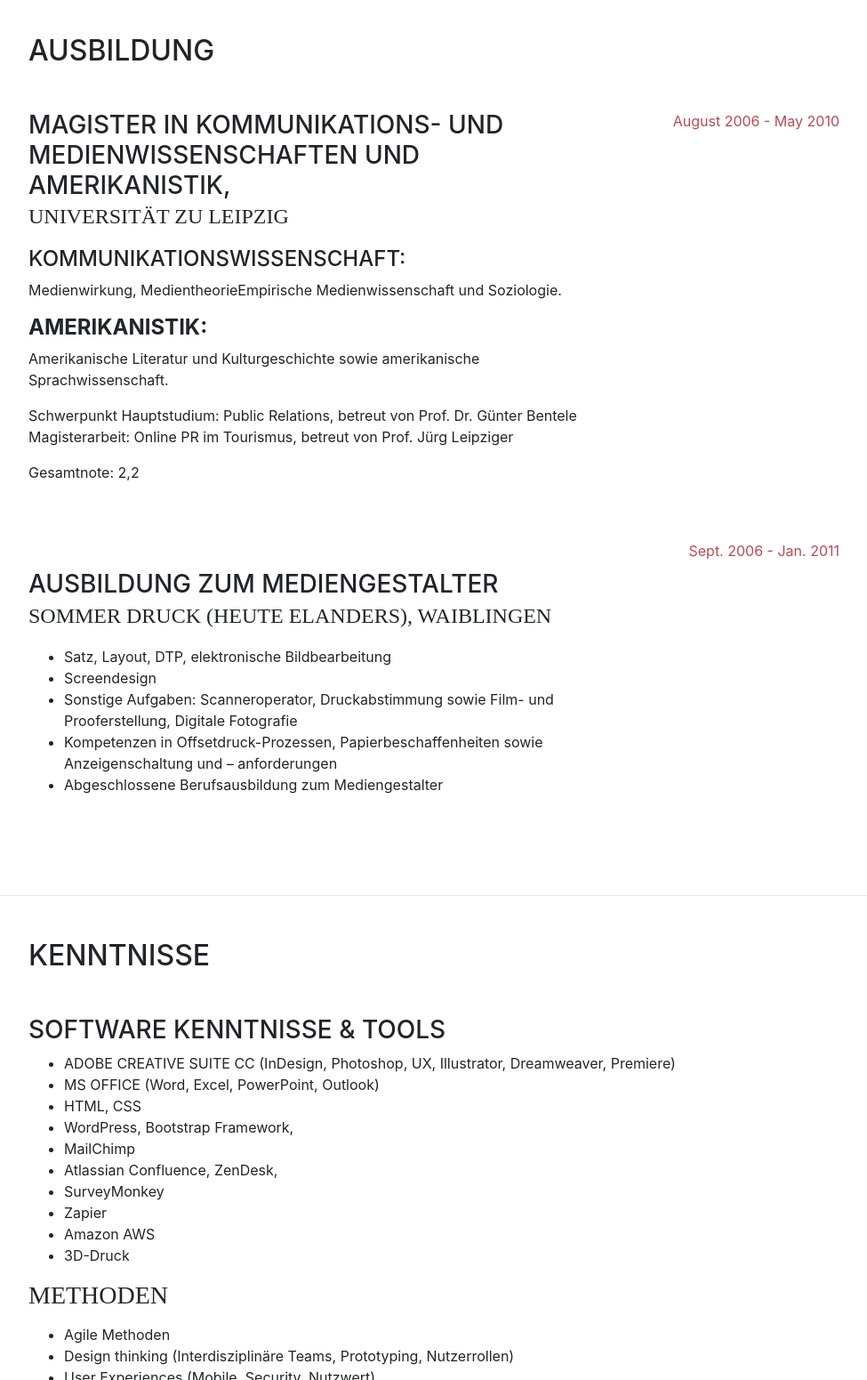
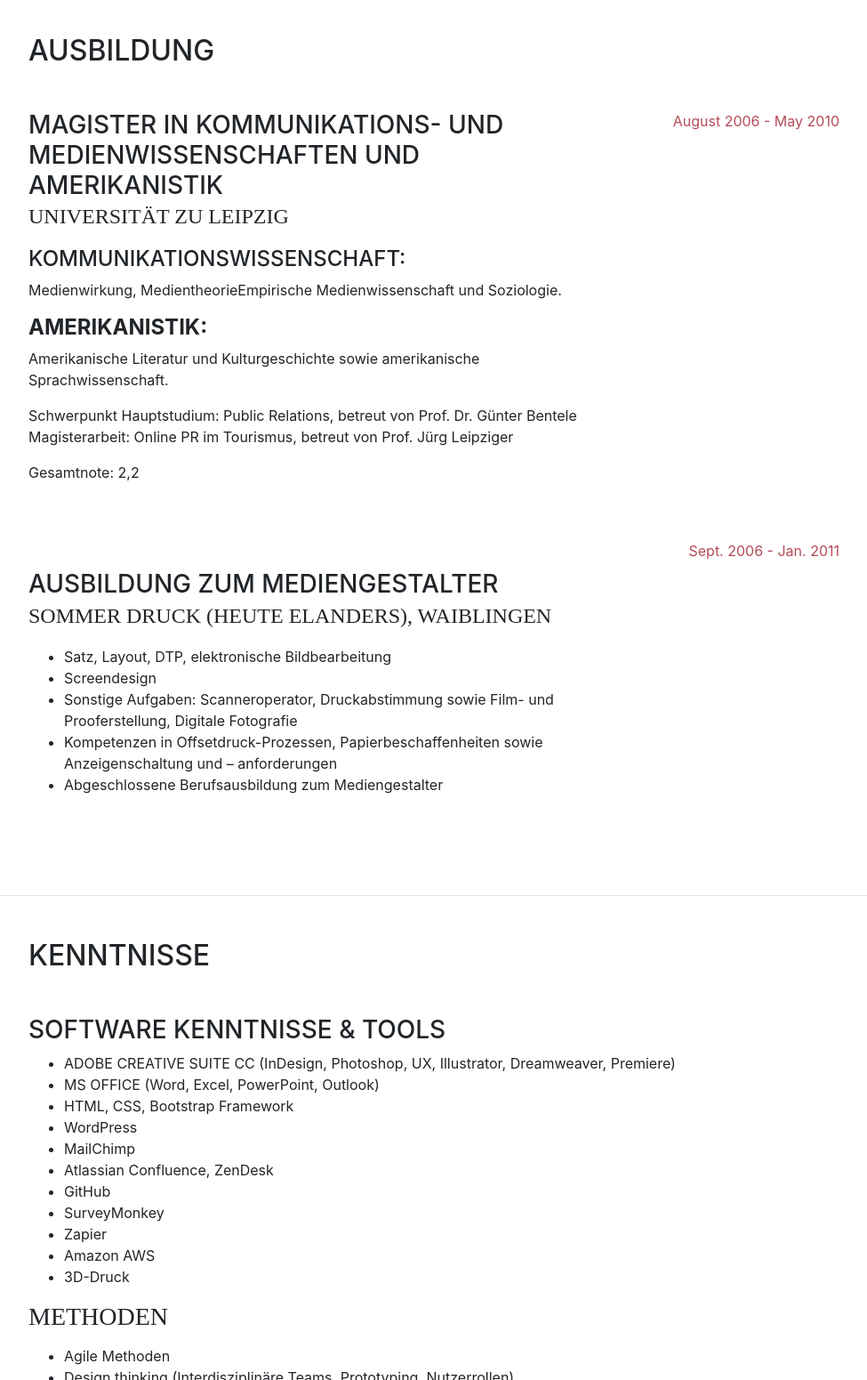
Before and after one commit to jankaiser/website, a website with bundled scripts: page index.html in a window 1280 px wide. Shown: the part 3120-4671 px from the top of the page at 89% size, without its empty margins (288-1263 px from the left). Built offline with nearby package versions, Linux system fonts and the light colour scheme; a script that the page names is missing; a web font is replaced by a local one.

Commit message:
Update index.html

```diff
--- a/index.html
+++ b/index.html
@@ -264,7 +264,7 @@
 
           <div class="resume-item d-flex flex-column flex-md-row mb-5">
             <div class="resume-content mr-auto">
-              <h3 class="mb-0">Magister in Kommunikations- und Medienwissenschaften und Amerikanistik,              </h3>
+              <h3 class="mb-0">Magister in Kommunikations- und Medienwissenschaften und Amerikanistik              </h3>
               <div class="subheading mb-3"><span class="mb-0">Universität zu Leipzig</span></div>
               <div>
                 <h4>Kommunikationswissenschaft: </h4>
@@ -319,10 +319,11 @@
               <li>ADOBE CREATIVE SUITE CC
                 (InDesign, Photoshop, UX, Illustrator, Dreamweaver, Premiere) </li>
               <li>MS OFFICE (Word, Excel, PowerPoint, Outlook)</li>
-              <li>HTML, CSS</li>
-              <li>WordPress, Bootstrap Framework, </li>
+              <li>HTML, CSS,  Bootstrap Framework</li>
+              <li>WordPress</li>
               <li>MailChimp</li>
-              <li>Atlassian Confluence, ZenDesk, </li>
+              <li>Atlassian Confluence, ZenDesk</li>
+              <li>GitHub </li>
               <li>SurveyMonkey</li>
               <li>Zapier</li>
               <li>Amazon AWS</li>
```
